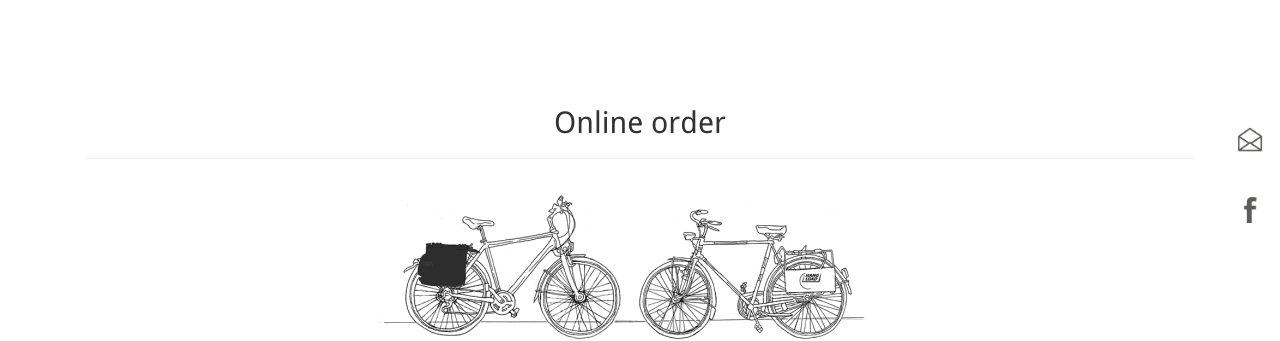
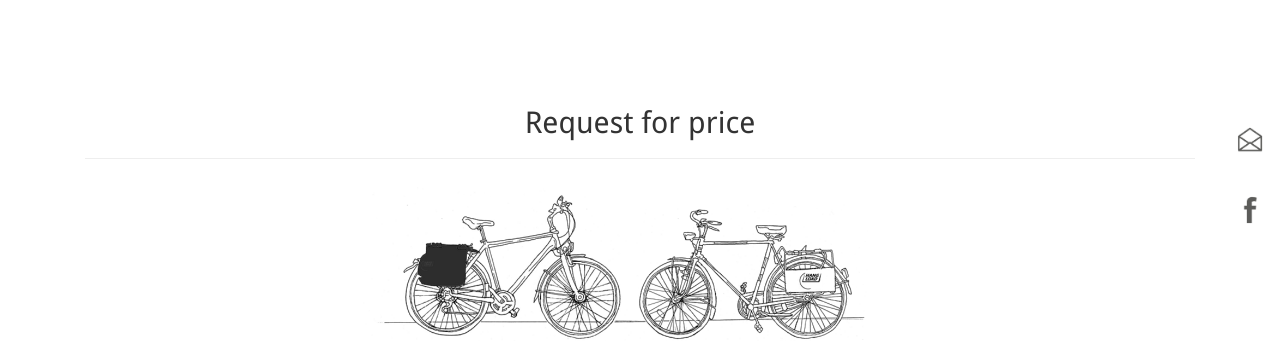
Before and after one commit to bodokaiser/hangload.com, a Jekyll site: the page built from webshop/index.html, in a window 1280 px wide and 900 px high, scrolled down 1637 px. Shown: the part 155-496 px from the top of the window. Built offline with Jekyll 4.4.1, drawn with Linux system fonts in a browser that asks for light colours; nearby versions of some CDN libraries; library files that are not in the unit come from our copies; Markdown is read by kramdown in place of the engine named in the settings.

Commit message:
Update index.html

```diff
--- a/webshop/index.html
+++ b/webshop/index.html
@@ -224,7 +224,7 @@ For more information open this <a target="_blank" href="/images/webshop/product
 <article class="container" id="order">
 <div class="col-xs-12">
 <div class="page-header">
-<h2 class="text-center"> Online order </h2>
+<h2 class="text-center"> Request for price </h2>
 </div>
 </div>
  <div class="row">
```
